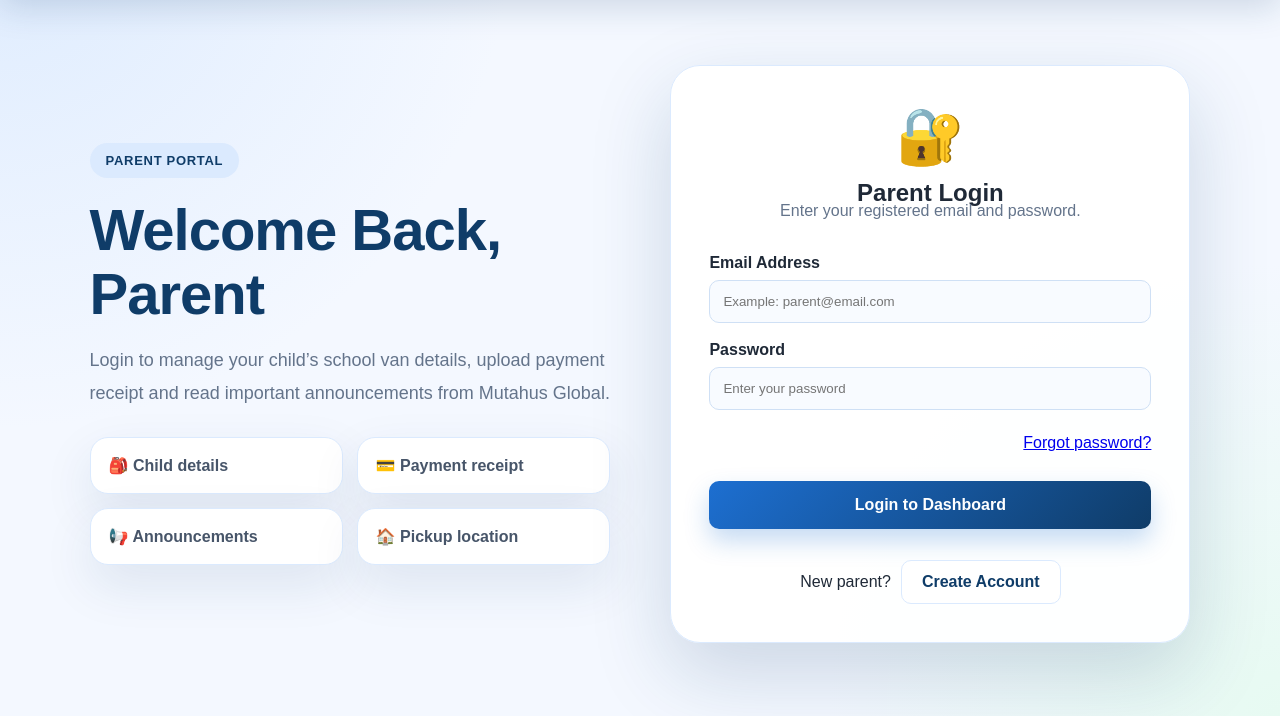
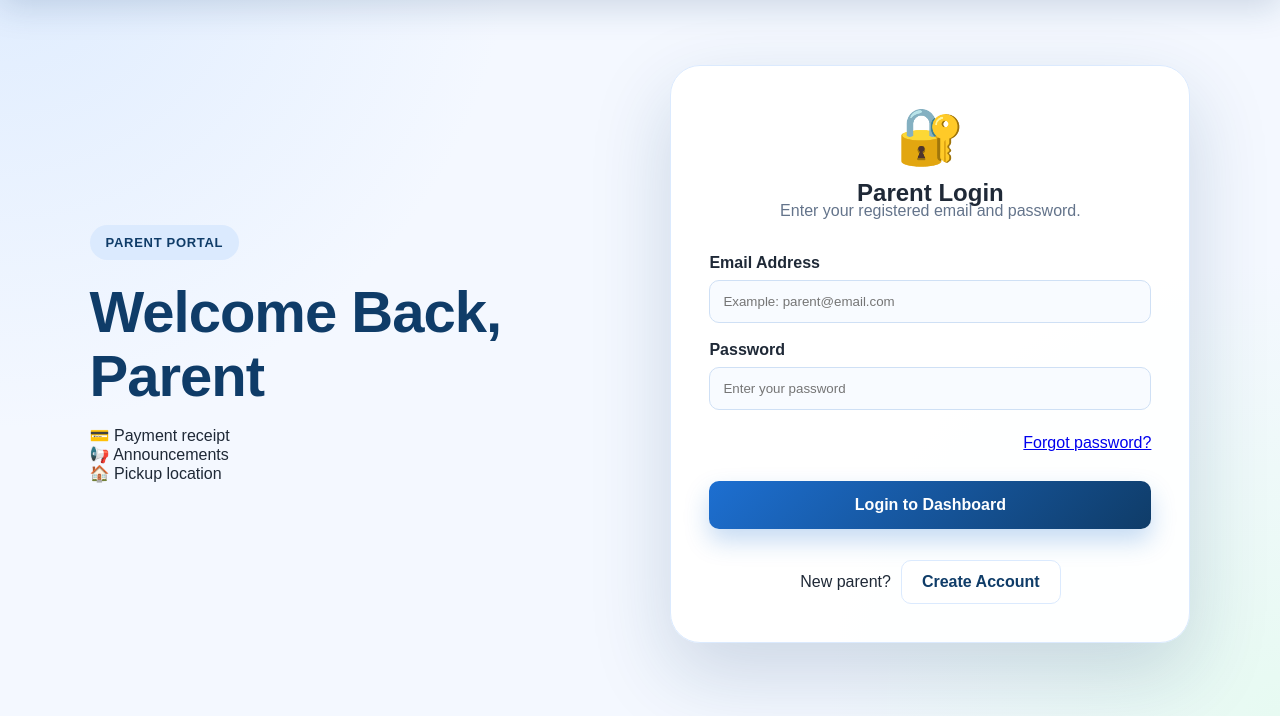
Before and after one commit to kimmyrei/vansytem-, a website: page parent-login.html in a window 1280 px wide. Shown: the part 84-800 px from the top of the page. Drawn offline with Linux system fonts and the light colour scheme.

Commit message:
Add files via upload

```diff
--- a/parent-login.html
+++ b/parent-login.html
@@ -36,14 +36,7 @@
     <section class="auth-info-panel">
         <div class="badge-pro">PARENT PORTAL</div>
         <h1>Welcome Back, Parent</h1>
-        <p>
-            Login to manage your child’s school van details, upload payment receipt
-            and read important announcements from Mutahus Global.
-        </p>
-
-        <div class="info-grid-pro">
-            <div>🎒 Child details</div>
-            <div>💳 Payment receipt</div>
+<div>💳 Payment receipt</div>
             <div>📢 Announcements</div>
             <div>🏠 Pickup location</div>
         </div>
@@ -92,3 +85,5 @@
 <!-- MUTAHUS_FIX_PARENT_LOGIN_CREATE_FORGOT -->
 
 <!-- MUTAHUS_FIX_WHATSAPP_NUMBER_0178078271 -->
+
+<!-- MUTAHUS_STEP47_PARENT_LOGIN_CLEAN_TEXT -->
```
Also changed, not shown: public/parent-login.html (+3 -8 lines).
